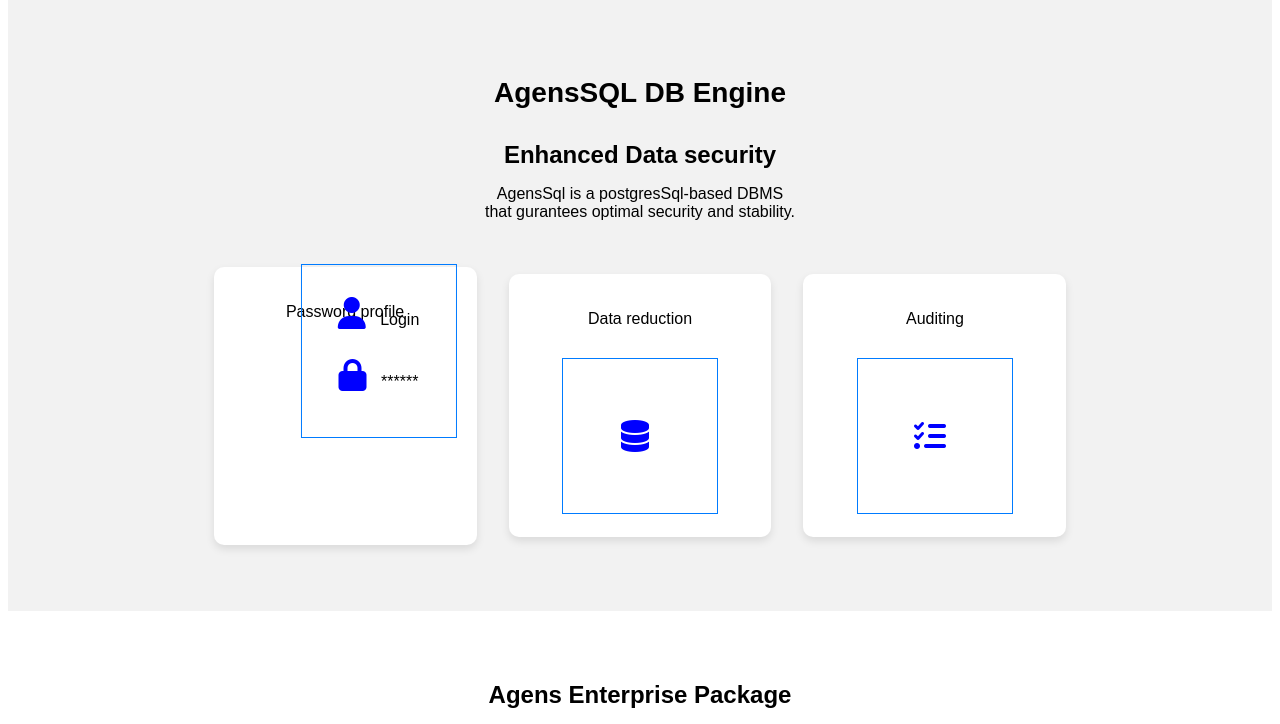
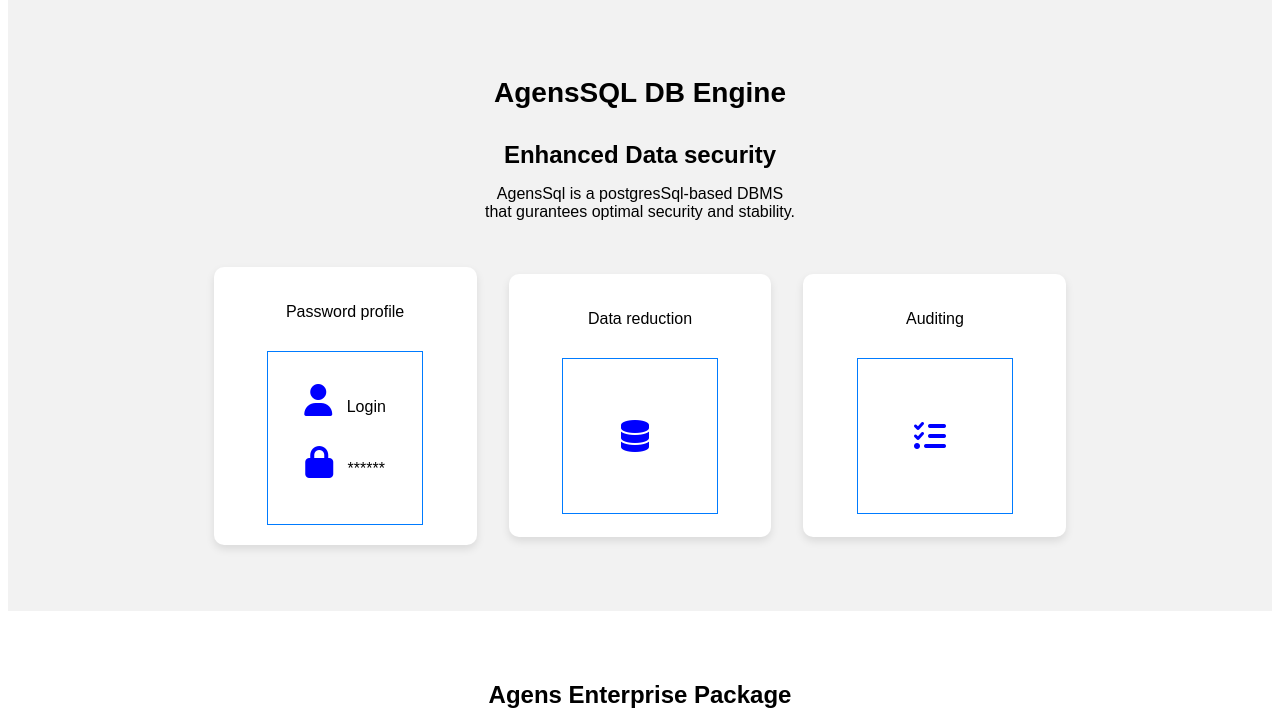
Before and after one commit to Michael-Ogaye/bitnine_pages, a Django app: page / in a window 1280 px wide. Shown: the part 2076-2800 px from the top of the page. Run offline with Django 4.2, Linux system fonts and the light colour scheme; a user stored in the database is signed in; some libraries are stand-ins or nearby versions; some web fonts are replaced.

Commit message:
Update home.html
centerize

```diff
--- a/bitapp/templates/bitapp/home.html
+++ b/bitapp/templates/bitapp/home.html
@@ -318,7 +318,7 @@
     align-items:center;
 
 }
-        .creds,.cent{
+        .cent{
     position: absolute;
     top: 50%;
     left: 50%;
```
